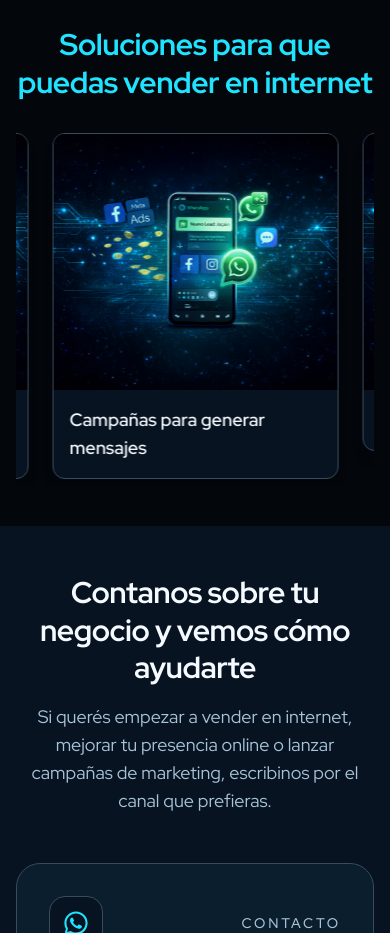
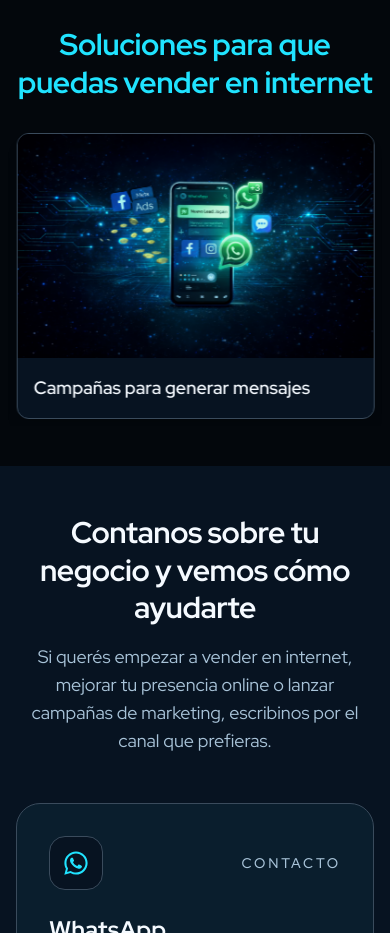
Before and after one commit to Naim-Melita/landing-page, a React (Vite) app: page / in a window 390 px wide. Shown: the part 4060-4993 px from the top of the page. Built offline with nearby package versions, Linux system fonts and the light colour scheme.

Commit message:
carousel updated mobile

```diff
--- a/src/components/Porfolio.tsx
+++ b/src/components/Porfolio.tsx
@@ -48,8 +48,12 @@ export default function Portfolio() {
         settings: { slidesToShow: 2 },
       },
       {
+        breakpoint: 768,
+        settings: { slidesToShow: 1, slidesToScroll: 1 },
+      },
+      {
         breakpoint: 640,
-        settings: { slidesToShow: 1, centerMode: true, centerPadding: "24px" },
+        settings: { slidesToShow: 1, slidesToScroll: 1, centerMode: false },
       },
     ],
   };
@@ -60,14 +64,14 @@ export default function Portfolio() {
         <h2 className="text-armelix-primary text-3xl md:text-4xl font-bold leading-tight tracking-[-0.015em] px-4 pb-8 text-center">
           Soluciones para que puedas vender en internet
         </h2>
-        <Slider {...settings} className="px-4 md:px-6">
+        <Slider {...settings} className="px-2 sm:px-4 md:px-6">
           {projects.map((project, index) => (
-            <div key={index} className="px-3">
+            <div key={index} className="px-2 sm:px-3">
               <div className="overflow-hidden rounded-xl border border-armelix-border shadow-lg bg-armelix-surface backdrop-blur">
                 <img
                   src={project.img}
                   alt={project.title}
-                  className="w-full h-64 object-cover transition-transform duration-300 hover:scale-105"
+                  className="w-full h-56 sm:h-64 object-cover transition-transform duration-300 hover:scale-105"
                 />
                 <div className="p-4">
                   <h3 className="text-lg font-semibold text-armelix-text">{project.title}</h3>
```
Also changed, not shown: 1 other file (tests, documents, lock files or other folders).
